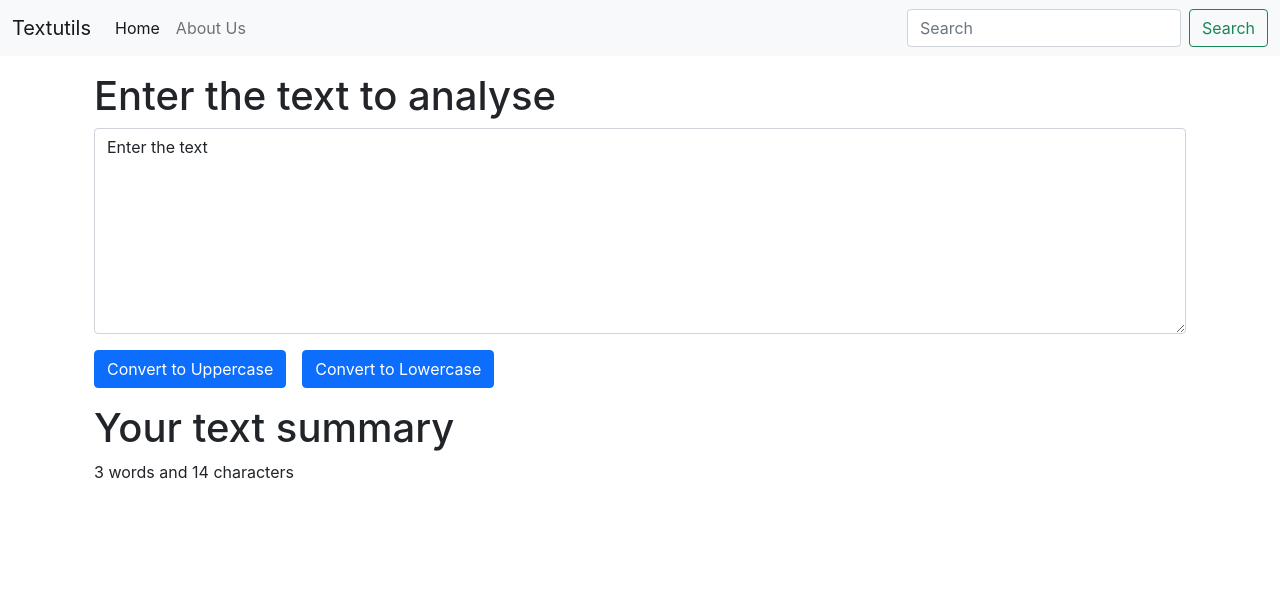
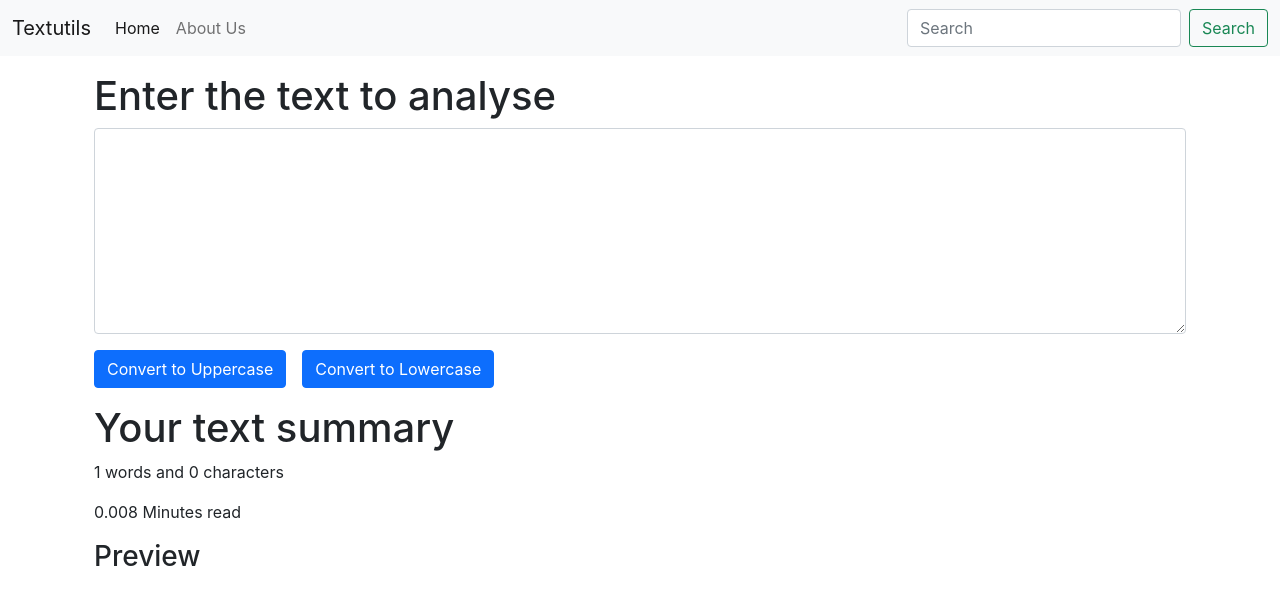
Before and after one commit to Avishek-kr/1-Texting, a React (Create React App) app: page / in a window 1280 px wide. Shown: the top 604 px of the page. Built offline with nearby package versions, Linux system fonts and the light colour scheme; the HTML template or start-up script is replaced by a standard one.

Commit message:
reading time

```diff
--- a/src/components/TextForm.js
+++ b/src/components/TextForm.js
@@ -1,7 +1,7 @@
 import React, {useState} from 'react'
 
 function TextForm(props) {
-    const [text, setText] = useState("Enter the text")
+    const [text, setText] = useState("")
 
     const UpperCase=()=>{
         let newText= text.toUpperCase()
@@ -27,7 +27,8 @@ function TextForm(props) {
         <div className="container my-3">
         <h1>Your text summary</h1>
         <p>{text.split(" ").length} words and {text.length} characters</p>
-
+        <p>{0.008* text.split(" ").length} Minutes read</p>
+        <h3>Preview</h3>
         </div>
         </>
     )
```
